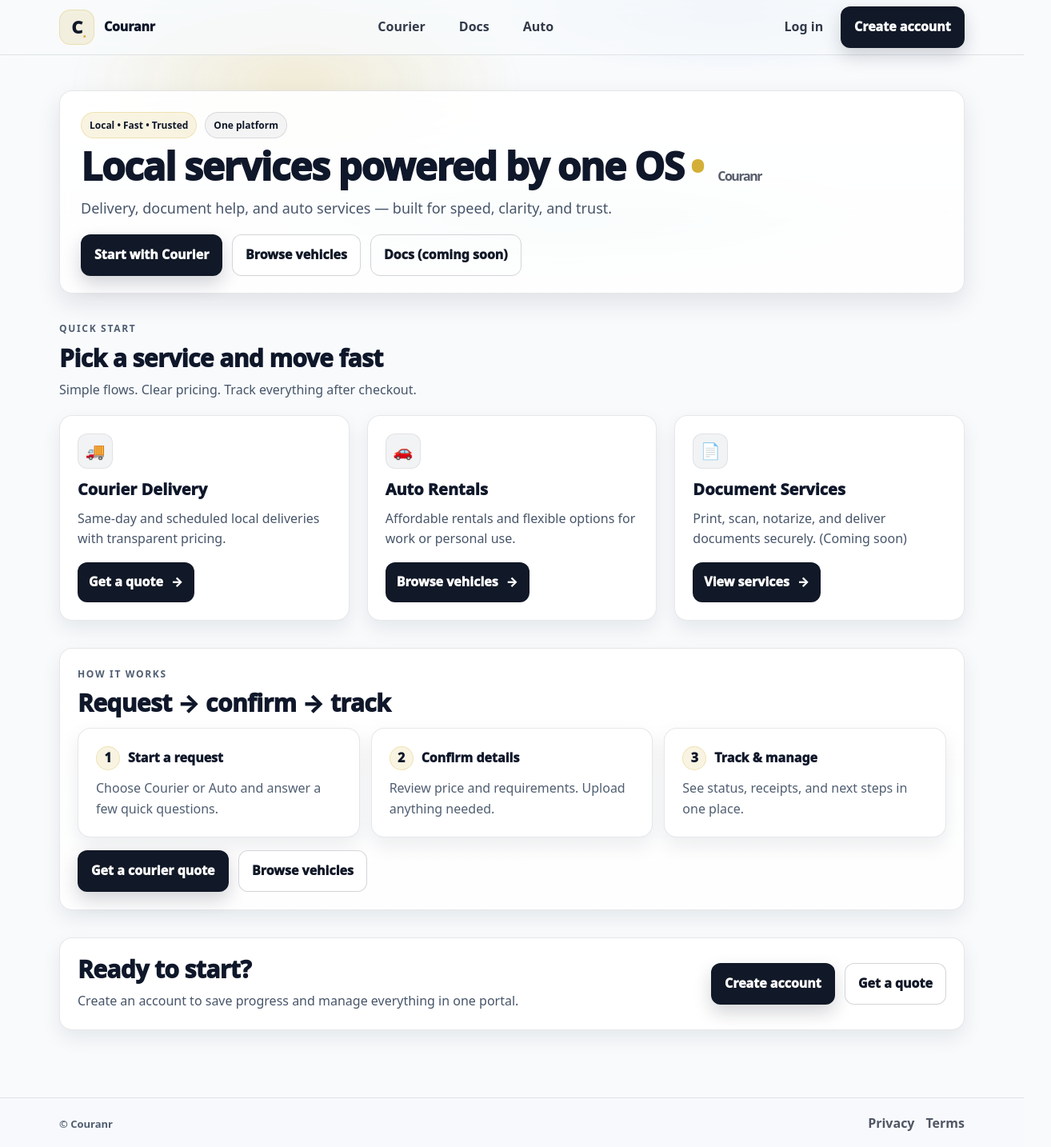
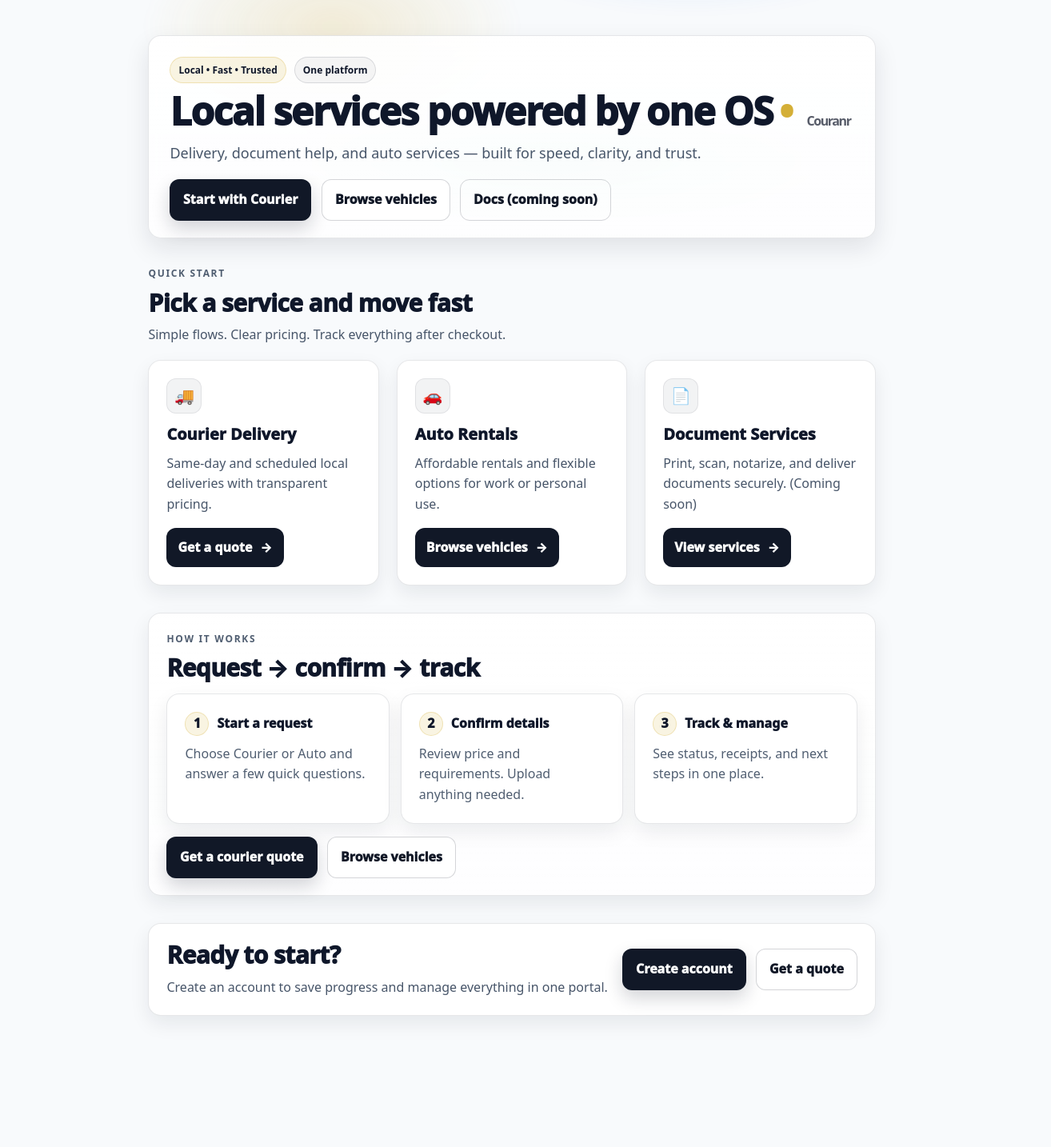
Before and after one commit to kkoly10/couranr-os, a Next.js app: page / in a window 1280 px wide. Shown: the top 1434 px of the page at 80% size, 1314 px wide, since content can reach past the window. After the commit the page ends 1354 px from the top, so only its background shows below. Built offline with nearby package versions, Linux system fonts and the light colour scheme.

Commit message:
Update layout.tsx

```diff
--- a/app/layout.tsx
+++ b/app/layout.tsx
@@ -1,65 +1,31 @@
 // app/layout.tsx
 import type { Metadata } from "next";
-import Link from "next/link";
+import { Inter, Space_Grotesk } from "next/font/google";
 import "./globals.css";
+
+const inter = Inter({
+  subsets: ["latin"],
+  display: "swap",
+  variable: "--font-inter",
+});
+
+const space = Space_Grotesk({
+  subsets: ["latin"],
+  display: "swap",
+  variable: "--font-space",
+});
 
 export const metadata: Metadata = {
   title: "Couranr",
   description:
-    "Local delivery, document services, and vehicle solutions — built for speed, clarity, and trust.",
+    "Local services powered by one OS — courier, docs, and auto with a single portal.",
 };
 
 export default function RootLayout({ children }: { children: React.ReactNode }) {
   return (
     <html lang="en">
-      <body className="appBody">
-        <header className="topbar">
-          <div className="topbarInner">
-            <Link href="/" className="brand" aria-label="Couranr home">
-              <span className="brandMark" aria-hidden="true">
-                C<span className="brandDot">.</span>
-              </span>
-              <span className="brandWord">Couranr</span>
-            </Link>
-
-            <nav className="topnav" aria-label="Primary navigation">
-              <Link className="topnavLink" href="/courier">
-                Courier
-              </Link>
-              <Link className="topnavLink" href="/docs">
-                Docs
-              </Link>
-              <Link className="topnavLink" href="/auto">
-                Auto
-              </Link>
-            </nav>
-
-            <div className="topActions">
-              <Link className="topnavLink" href="/login">
-                Log in
-              </Link>
-              <Link className="btn btn-primary" href="/signup">
-                Create account
-              </Link>
-            </div>
-          </div>
-        </header>
-
-        <main className="appMain">{children}</main>
-
-        <footer className="siteFooter">
-          <div className="siteFooterInner">
-            <div className="siteFooterLeft">© Couranr</div>
-            <div className="siteFooterLinks">
-              <Link className="footerLink" href="/privacy">
-                Privacy
-              </Link>
-              <Link className="footerLink" href="/terms">
-                Terms
-              </Link>
-            </div>
-          </div>
-        </footer>
+      <body className={`${inter.variable} ${space.variable} appBody`}>
+        {children}
       </body>
     </html>
   );
```
